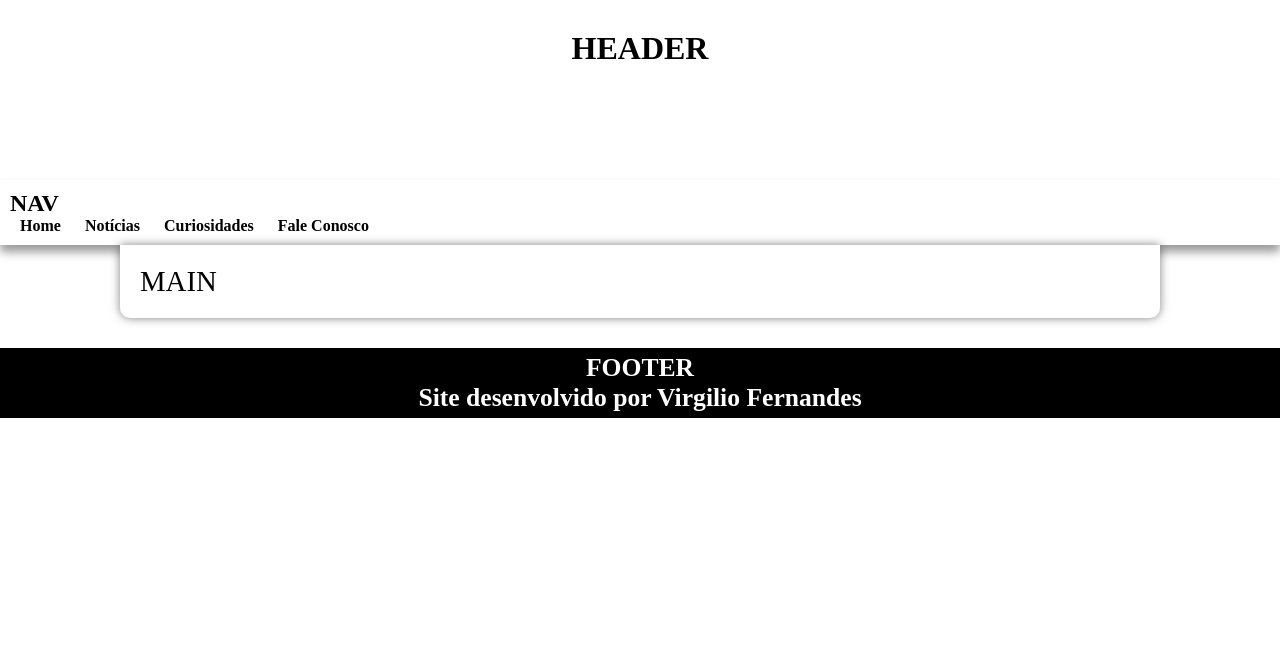
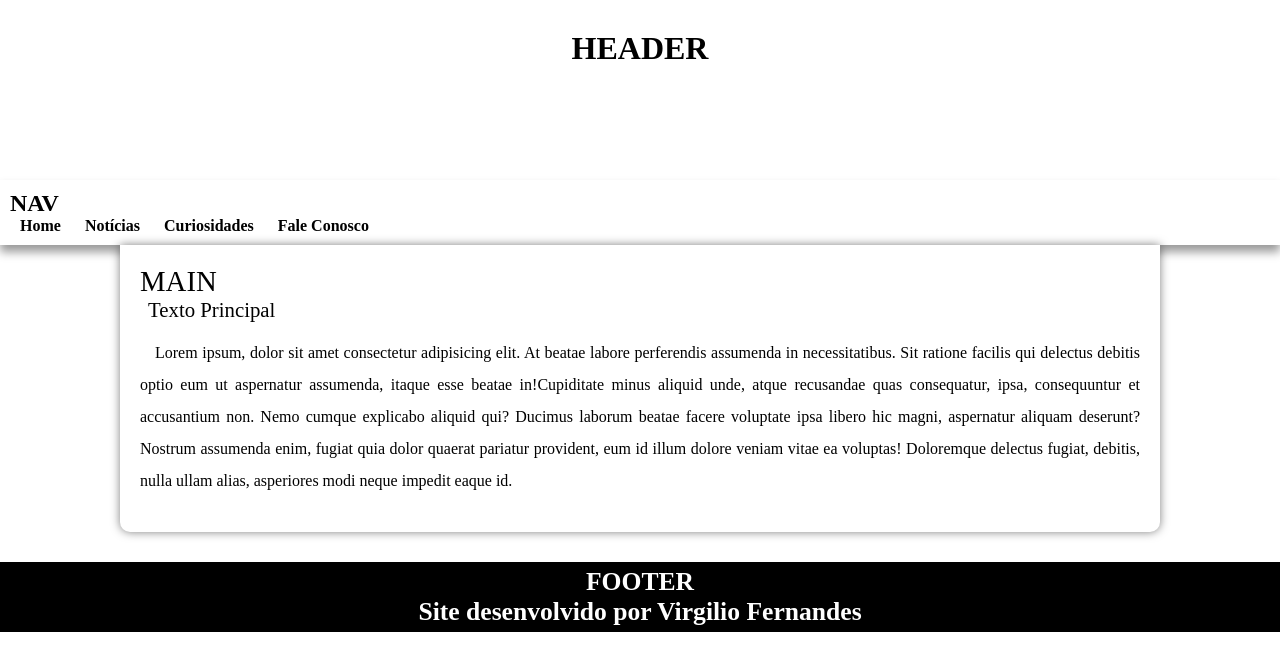
Before and after one commit to virgiliofernandes-ads/Projeto-1, a plain HTML site: page index.html in a window 1280 px wide. Drawn offline with Linux system fonts and the light colour scheme.

Commit message:
Update index.html

```diff
--- a/index.html
+++ b/index.html
@@ -21,6 +21,8 @@
 
     <main>
         <h1>MAIN</h1>
+        <h2>Texto Principal</h2>
+        <p><span>Lorem ipsum, dolor sit amet consectetur adipisicing elit. At beatae labore perferendis assumenda in necessitatibus. Sit ratione facilis qui delectus debitis optio eum ut aspernatur assumenda, itaque esse beatae in!</span><span>Cupiditate minus aliquid unde, atque recusandae quas consequatur, ipsa, consequuntur et accusantium non. Nemo cumque explicabo aliquid qui? Ducimus laborum beatae facere voluptate ipsa libero hic magni, aspernatur aliquam deserunt?</span><span>Nostrum assumenda enim, fugiat quia dolor quaerat pariatur provident, eum id illum dolore veniam vitae ea voluptas! Doloremque delectus fugiat, debitis, nulla ullam alias, asperiores modi neque impedit eaque id.</span></p>
     </main>
 
     <footer>
```
